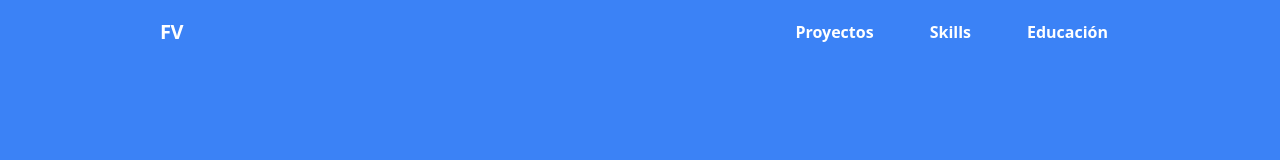
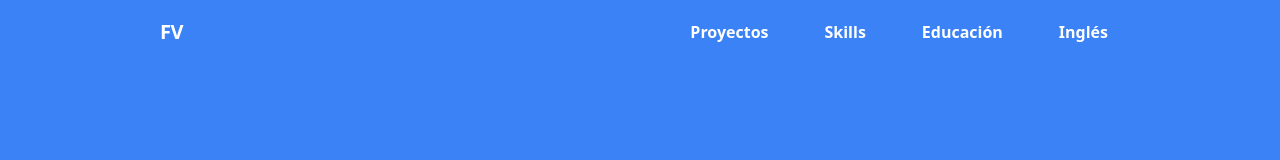
Before and after one commit to Francoveliz/portfolio-tailwind, a React (Create React App) app: page / in a window 1280 px wide. Shown: the top 160 px of the page. Built offline with nearby package versions, Linux system fonts and the light colour scheme.

Commit message:
updated navbar

```diff
--- a/src/components/Navbar.js
+++ b/src/components/Navbar.js
@@ -21,6 +21,7 @@ const Navbar = () => {
 		{ text: "proyectos", link: "#projects" },
 		{ text: "skills", link: "#skills" },
 		{ text: "educación", link: "#education" },
+		{ text: "inglés", link: "#inglés" },
 	];
 
 	return (
--- a/src/sections/Idiomas.js
+++ b/src/sections/Idiomas.js
@@ -6,7 +6,7 @@ import LinkBlank from "../components/LinkBlank";
 
 const Idiomas = () => {
 	return (
-		<section id="projects" className="py-10 container">
+		<section id="inglés" className="py-10 container">
 			<div className="text-blue-400 mb-10">
 				<SectionTitle text="Inglés" Svg={EducationIcon} />
 			</div>
```
